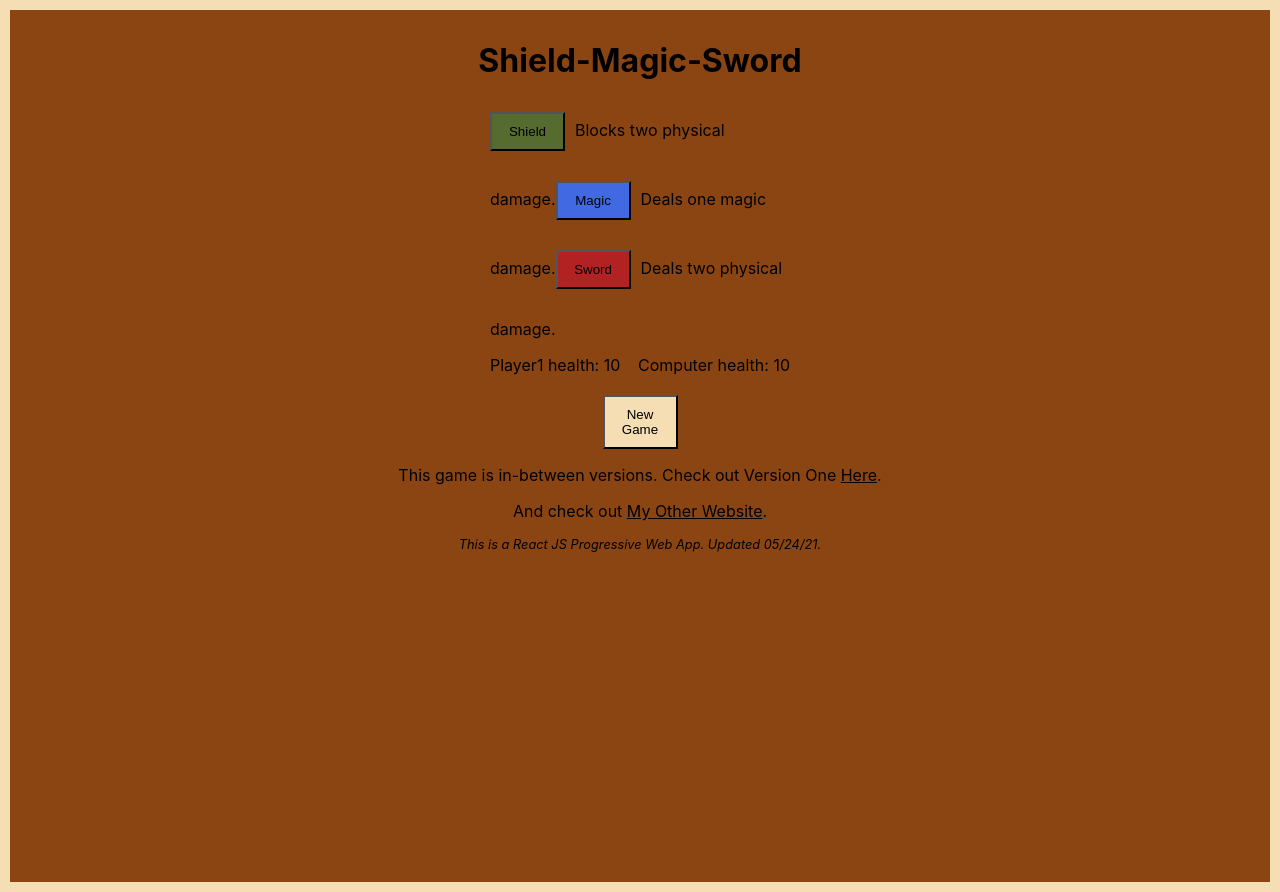
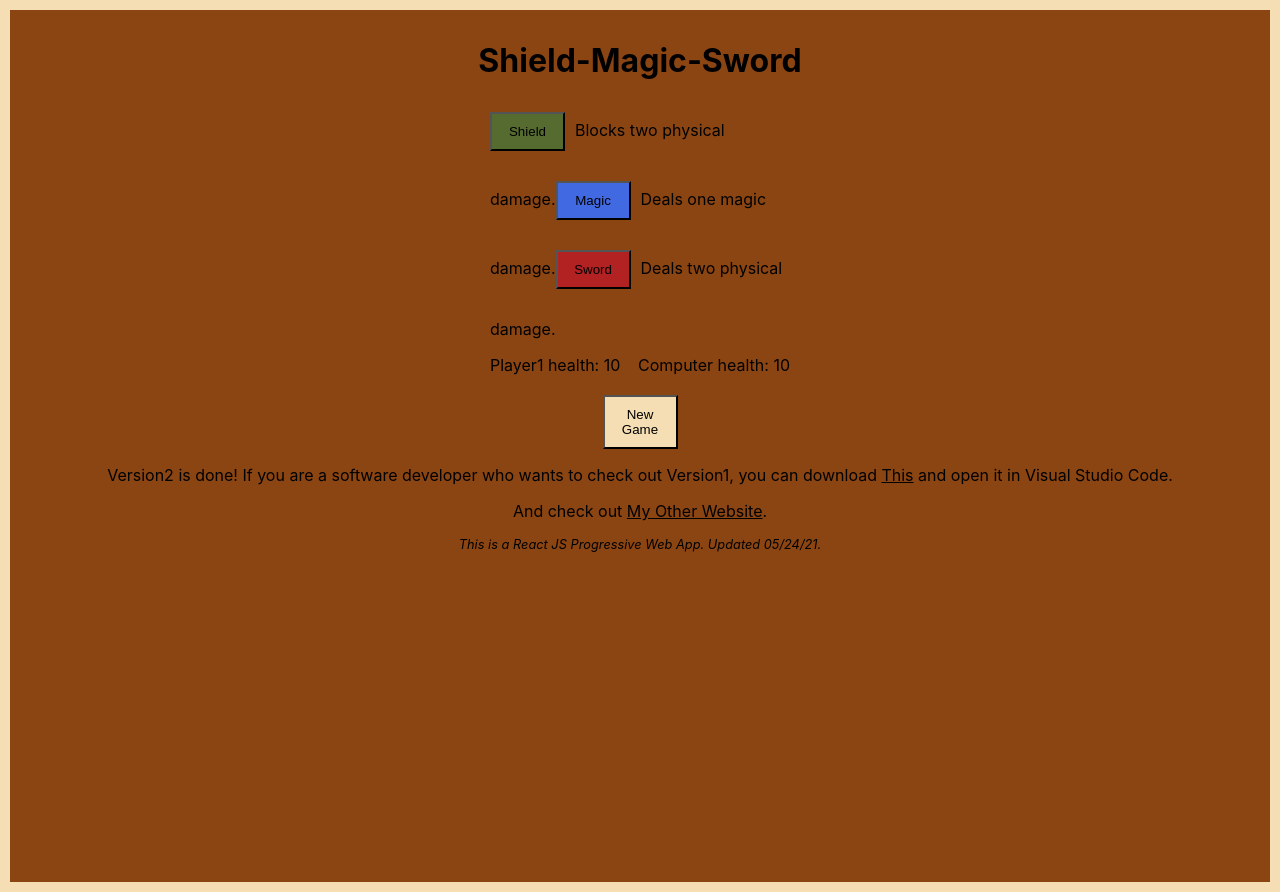
Before and after one commit to L1ndseyHerman/New_Shield_Magic_Sword, a React (Create React App) app: page / in a window 1280 px wide. Built offline with nearby package versions, Linux system fonts and the light colour scheme.

Commit message:
Version2 is done!

```diff
--- a/src/App.js
+++ b/src/App.js
@@ -240,9 +240,10 @@ function App()
           <button onClick={() => {setIsNotNewGame(false);
             setUserChoice("First Turn"); setDisabledButton([false, false, false]);}}>New Game</button>
         </div>
-        <p id="thePar">This game is in-between versions. Check out Version
-          One <a href="https://github.com/L1ndseyHerman/New_Shield_Magic_Sword/tree/Version-1-Branch">
-          Here</a>.</p>
+        <p id="thePar">Version2 is done! If you are a software developer who wants to check out Version1,
+          you can
+          download <a href="https://github.com/L1ndseyHerman/New_Shield_Magic_Sword/tree/Version-1-Branch">
+          This</a> and open it in Visual Studio Code.</p>
         <p>And check out <a href="https://l1ndseyherman.github.io/">My Other Website</a>.</p>
         <footer id="theFooter">This is a React JS Progressive Web App. Updated 05/24/21.</footer>
       </div>
```
